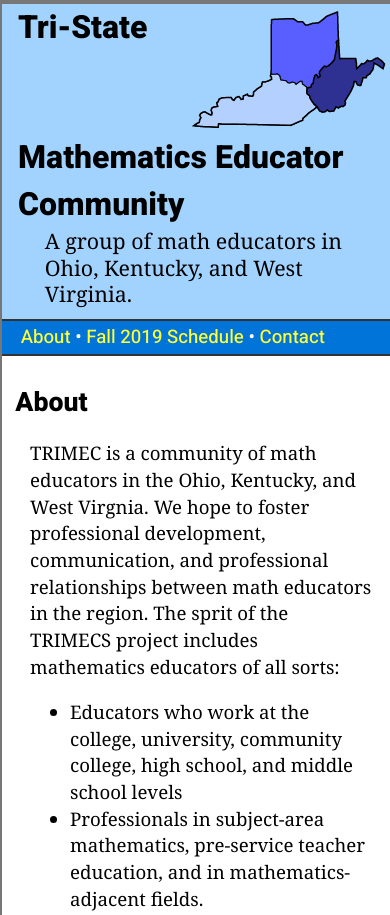
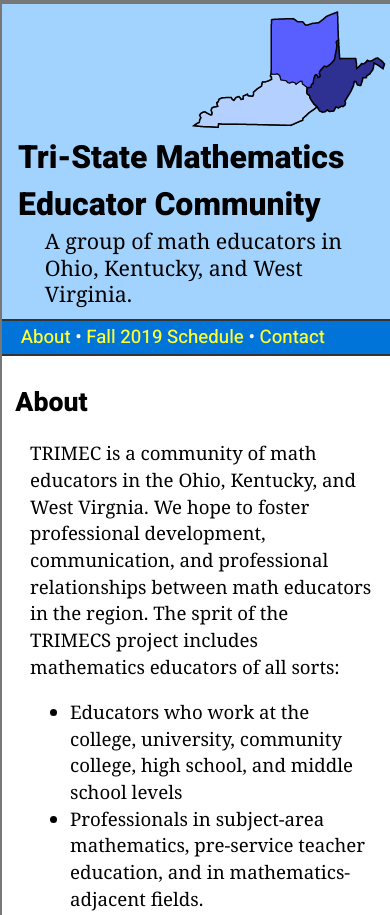
Before and after one commit to trimecorg/trimecorg.github.io, a plain HTML site: page index.html in a window 390 px wide. Shown: the top 915 px of the page. Drawn offline with Linux system fonts and the light colour scheme.

Commit message:
update css

```diff
--- a/trimec.css
+++ b/trimec.css
@@ -84,11 +84,11 @@ div.footer {
    div.body {
     padding-right: 1em;
    }
-   h1 {  font-size: 24pt; }
+   h1 {  font-size: 24pt;  clear: both;}
    p.subhead { 	font-size: 16pt;
 		line-height: 20pt;
 	     }
-   div.headerpic { clear: both; }
+
 }
 
 @media only screen and (min-width: 1201px) {
```
